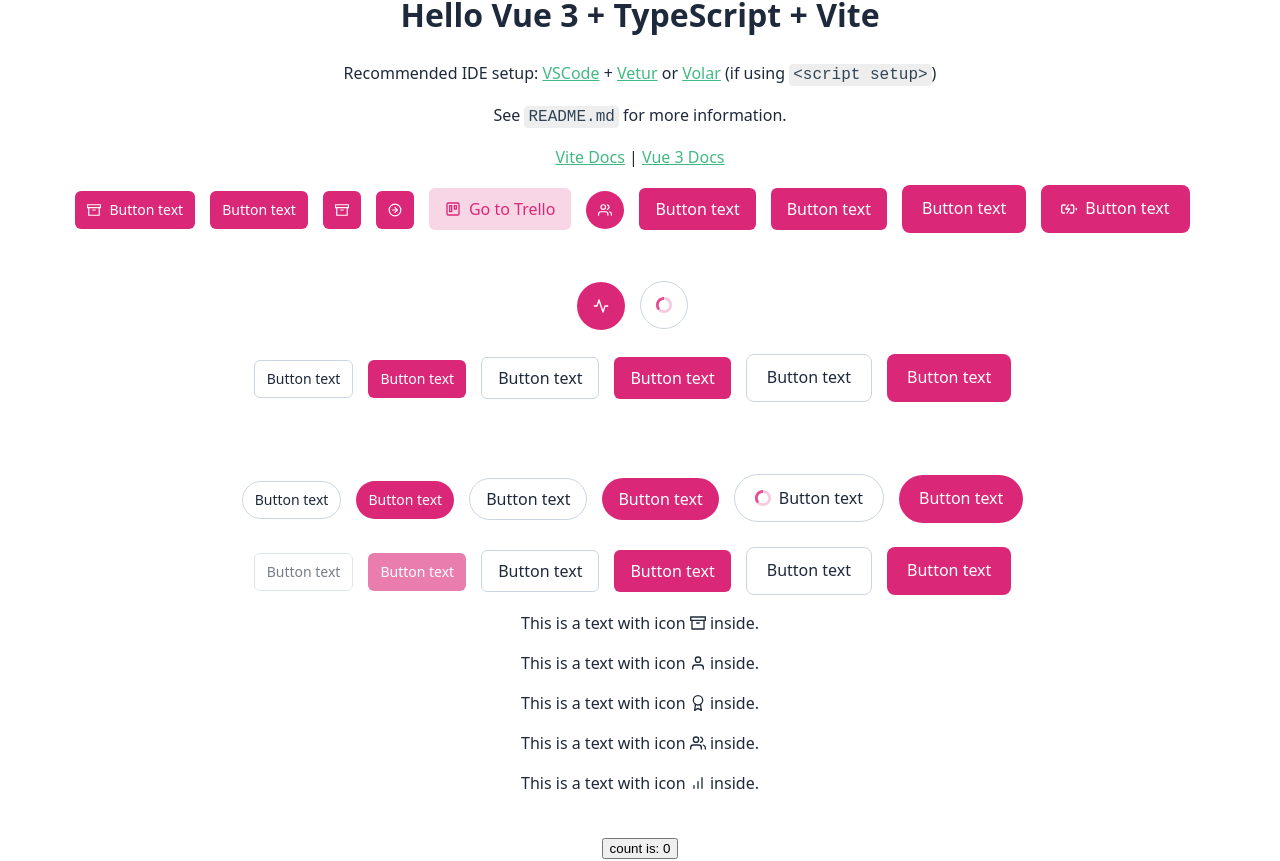
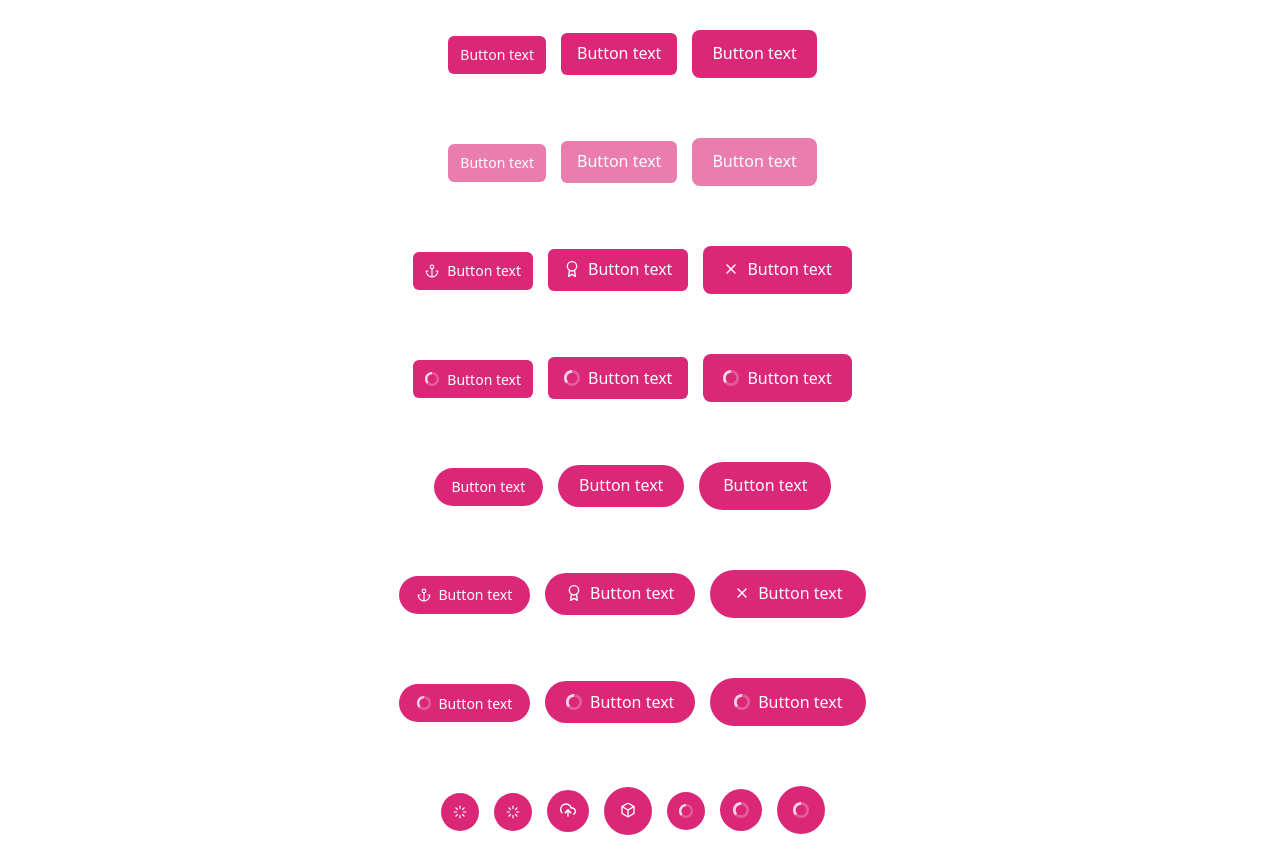
Before and after one commit to fuxzia/magenta, a Vue app: page / in a window 1280 px wide. Shown: the part 296-1157 px from the top of the page. Built offline with nearby package versions, Linux system fonts and the light colour scheme.

Commit message:
feat: button v1

```diff
--- a/src/assets/scss/variables.colors.scss
+++ b/src/assets/scss/variables.colors.scss
@@ -232,3 +232,5 @@ $gray-900: #18181B;
 
 // Theme colors
 $primary-color: $pink-600;
+$danger-color: $red-600;
+$success-color: $green-600;
--- a/src/components/HelloWorld.vue
+++ b/src/components/HelloWorld.vue
@@ -1,105 +1,71 @@
 <template>
-  <h1>{{ msg }}</h1>
+  <section class="buttons-view">
 
-  <p>
-    Recommended IDE setup:
-    <a href="https://code.visualstudio.com/" target="_blank">VSCode</a>
-    +
-    <a
-      href="https://marketplace.visualstudio.com/items?itemName=octref.vetur"
-      target="_blank"
-    >Vetur</a>
-    or
-    <a href="https://github.com/johnsoncodehk/volar" target="_blank">Volar</a>
-    (if using
-    <code>&lt;script setup&gt;</code>)
-  </p>
+    <section v-for="(button, key) in buttons" :key="key">
+      <div class="buttons">
+        <Button size="sm" :outline="button.outline" :danger="button.danger" :secondary="button.secondary">Button text</Button>
+        <Button size="md" :outline="button.outline" :danger="button.danger" :secondary="button.secondary">Button text</Button>
+        <Button size="lg" :outline="button.outline" :danger="button.danger" :secondary="button.secondary">Button text</Button>
+      </div>
 
-  <p>See <code>README.md</code> for more information.</p>
+      <div class="buttons">
+        <Button size="sm" disabled :outline="button.outline" :danger="button.danger" :secondary="button.secondary">Button text</Button>
+        <Button size="md" disabled :outline="button.outline" :danger="button.danger" :secondary="button.secondary">Button text</Button>
+        <Button size="lg" disabled :outline="button.outline" :danger="button.danger" :secondary="button.secondary">Button text</Button>
+      </div>
 
-  <p>
-    <a href="https://vitejs.dev/guide/features.html" target="_blank">Vite Docs</a> |
-    <a href="https://v3.vuejs.org/" target="_blank">Vue 3 Docs</a>
-  </p>
+      <div class="buttons">
+        <Button size="sm" :outline="button.outline" :danger="button.danger" :secondary="button.secondary" icon="anchor">Button text</Button>
+        <Button size="md" :outline="button.outline" :danger="button.danger" :secondary="button.secondary" icon="award">Button text</Button>
+        <Button size="lg" :outline="button.outline" :danger="button.danger" :secondary="button.secondary" icon="x">Button text</Button>
+      </div>
 
-  <div style="display:block; align-items: center">
-    <MButton size="sm" icon="archive" style="margin-right: 15px;">Button text</MButton>
-    <MButton size="sm" type="secondary" style="margin-right: 15px;">Button text</MButton>
-    <MButton size="sm" icon="archive" style="margin-right: 15px;"/>
-    <MButton size="sm" icon="arrow-right-circle" style="margin-right: 15px;"/>
-    <MButton size="md" icon="trello" secondary style="margin-right: 15px;">Go to Trello</MButton>
-    <MButton size="sm" icon="users" rounded style="margin-right: 15px;"/>
-    <MButton style="margin-right: 15px;">Button text</MButton>
-    <MButton type="secondary" style="margin-right: 15px;">Button text</MButton>
-    <MButton size="lg" style="margin-right: 15px;">Button text</MButton>
-    <MButton size="lg" icon="battery-charging" type="secondary" style="margin-right: 15px;">Button text</MButton>
-  </div>
+      <div class="buttons">
+        <Button size="sm" :outline="button.outline" :danger="button.danger" :secondary="button.secondary" loading>Button text</Button>
+        <Button size="md" :outline="button.outline" :danger="button.danger" :secondary="button.secondary" loading>Button text</Button>
+        <Button size="lg" :outline="button.outline" :danger="button.danger" :secondary="button.secondary" loading>Button text</Button>
+      </div>
 
-  <br/>
-  <br/>
+      <div class="buttons">
+        <Button size="sm" :outline="button.outline" :danger="button.danger" :secondary="button.secondary" rounded>Button text</Button>
+        <Button size="md" :outline="button.outline" :danger="button.danger" :secondary="button.secondary" rounded>Button text</Button>
+        <Button size="lg" :outline="button.outline" :danger="button.danger" :secondary="button.secondary" rounded>Button text</Button>
+      </div>
 
-  <MButton size="lg" type="secondary" circle style="margin-right: 15px;" icon="activity" />
+      <div class="buttons">
+        <Button size="sm" :outline="button.outline" :danger="button.danger" :secondary="button.secondary" icon="anchor" rounded>Button text</Button>
+        <Button size="md" :outline="button.outline" :danger="button.danger" :secondary="button.secondary" icon="award" rounded>Button text</Button>
+        <Button size="lg" :outline="button.outline" :danger="button.danger" :secondary="button.secondary" icon="x" rounded>Button text</Button>
+      </div>
 
-  <MButton size="lg" type="secondary" :outline="true" circle style="margin-right: 15px;" icon="bluetooth" loading/>
+      <div class="buttons">
+        <Button size="sm" :outline="button.outline" :danger="button.danger" :secondary="button.secondary" loading rounded>Button text</Button>
+        <Button size="md" :outline="button.outline" :danger="button.danger" :secondary="button.secondary" loading rounded>Button text</Button>
+        <Button size="lg" :outline="button.outline" :danger="button.danger" :secondary="button.secondary" loading rounded>Button text</Button>
+      </div>
 
-  <br/>
-  <br/>
+      <div class="buttons">
+        <Button size="sm" :outline="button.outline" :danger="button.danger" :secondary="button.secondary" circle icon="loader"/>
+        <Button size="sm" :outline="button.outline" :danger="button.danger" :secondary="button.secondary" circle icon="loader"/>
+        <Button size="md" :outline="button.outline" :danger="button.danger" :secondary="button.secondary" circle icon="upload-cloud"/>
+        <Button size="lg" :outline="button.outline" :danger="button.danger" :secondary="button.secondary" circle icon="box"/>
+        <Button size="sm" :outline="button.outline" :danger="button.danger" :secondary="button.secondary" circle loading/>
+        <Button size="md" :outline="button.outline" :danger="button.danger" :secondary="button.secondary" circle loading/>
+        <Button size="lg" :outline="button.outline" :danger="button.danger" :secondary="button.secondary" circle loading/>
+      </div>
+    </section>
 
-  <MButton size="sm" :outline="true" style="margin-right: 15px;">Button text</MButton>
-  <MButton size="sm" style="margin-right: 15px;">Button text</MButton>
-  <MButton :outline="true" style="margin-right: 15px;">Button text</MButton>
-  <MButton size="md" style="margin-right: 15px;">Button text</MButton>
-  <MButton size="lg" :outline="true" style="margin-right: 15px;">Button text</MButton>
-  <MButton size="lg" style="margin-right: 15px;">Button text</MButton>
-
-  <br/>
-  <br/>
-
-  <br/>
-  <br/>
-
-  <MButton size="sm" :outline="true" style="margin-right: 15px;" rounded>Button text</MButton>
-  <MButton size="sm" style="margin-right: 15px;" rounded>Button text</MButton>
-  <MButton :outline="true" style="margin-right: 15px;" rounded>Button text</MButton>
-  <MButton size="md" style="margin-right: 15px;" rounded>Button text</MButton>
-  <MButton size="lg" :outline="true" style="margin-right: 15px;" rounded loading>Button text</MButton>
-  <MButton size="lg" style="margin-right: 15px;" rounded>Button text</MButton>
-
-  <br/>
-  <br/>
-
-  <MButton size="sm" :outline="true" style="margin-right: 15px;" disabled>Button text</MButton>
-  <MButton size="sm" disabled style="margin-right: 15px;">Button text</MButton>
-  <MButton :outline="true" style="margin-right: 15px;">Button text</MButton>
-  <MButton size="md" style="margin-right: 15px;">Button text</MButton>
-  <MButton size="lg" :outline="true" style="margin-right: 15px;">Button text</MButton>
-  <MButton size="lg" style="margin-right: 15px;">Button text</MButton>
-
-  <br />
-
-  <p>This is a text with icon <Feather icon="archive" /> inside.</p>
-  <div>This is a text with icon <Feather icon="user" /> inside.</div>
-  <p>This is a text with icon <Feather icon="award" /> inside.</p>
-  <p>This is a text with icon <Feather icon="users" /> inside.</p>
-  <p>This is a text with icon <Feather icon="bar-chart" /> inside.</p>
-
-  <br />
-
-  <button @click="count++">count is: {{ count }}</button>
-  <p>
-    Edit
-    <code>components/HelloWorld.vue</code> to test hot module replacement.
-  </p>
+  </section>
 </template>
 
 <script lang="ts">
 import { ref, defineComponent } from 'vue'
-import MButton from './buttons/Button.vue'
+import Button from './buttons/Button.vue'
 import Feather from './icons/Feather.vue'
 
 export default defineComponent({
   components: {
-    MButton,
+    Button,
     Feather,
   },
   name: 'HelloWorld',
@@ -111,25 +77,41 @@ export default defineComponent({
   },
   setup: () => {
     const count = ref(0)
-    return { count }
+    const buttons = [
+      {
+        outline: false,
+        secondary: false,
+        danger: false,
+      },
+      {
+        outline: false,
+        secondary: true,
+        danger: false,
+      },
+      {
+        outline: true,
+        secondary: false,
+        danger: false,
+      },
+      {
+        outline: false,
+        secondary: false,
+        danger: true,
+      },
+    ]
+    return { count, buttons }
   }
 })
 </script>
 
-<style scoped>
-a {
-  color: #42b983;
-}
+<style lang="scss" scoped>
+.buttons-view {
+  .buttons {
+    margin: 60px 0;
 
-label {
-  margin: 0 0.5em;
-  font-weight: bold;
-}
-
-code {
-  background-color: #eee;
-  padding: 2px 4px;
-  border-radius: 4px;
-  color: #304455;
+    button {
+      margin-right: 15px;
+    }
+  }
 }
 </style>
--- a/src/components/buttons/Button.vue
+++ b/src/components/buttons/Button.vue
@@ -57,21 +57,26 @@ export default defineComponent({
       type: Boolean,
       default: false,
     },
+    danger: {
+      type: Boolean,
+      default: false,
+    },
   },
   setup: (props) => {
-    const { label, rounded, circle, outline, loading, size, secondary } = props
+    const { label, rounded, circle, outline, loading, size, secondary, danger } = props
     const computedClasses = computed(() => {
       return [
         'mag-button',
         {
-          'mag-button-primary': !secondary,
+          'mag-button-primary': !secondary && !danger,
           'mag-button-secondary': secondary,
+          'mag-button-danger': danger,
           'mag-button-circle': circle,
           'mag-button-rounded': rounded,
           'mag-button-square': !circle && !rounded,
           'mag-button-sm': size === Sizes.Small,
           'mag-button-md': ([Sizes.Medium, Sizes.Default] as string[]).includes(size),
-          'mag-button-xl': size === Sizes.Large,
+          'mag-button-lg': size === Sizes.Large,
           'mag-button-loading': loading,
           'mag-button-outline': outline,
         }
@@ -121,7 +126,6 @@ export default defineComponent({
   &:disabled {
     opacity: .6;
     cursor: no-drop;
-    pointer-events: none;
   }
 
   &.mag-button-secondary {
@@ -130,6 +134,22 @@ export default defineComponent({
 
     &:hover {
       background: lighten($button-bg-primary, 42%);
+    }
+  }
+
+  &.mag-button-danger {
+    background: $danger-color;
+
+    &:hover {
+      background: lighten($danger-color, 5%);
+    }
+
+    &:focus {
+      box-shadow: 0 0 0 calc(4px) lighten($danger-color, 40%);
+    }
+
+    &:active {
+      box-shadow: 0 0 0 calc(4px) lighten($danger-color, 40%);
     }
   }
 
@@ -155,6 +175,10 @@ export default defineComponent({
     &.mag-button-circle {
       width: $button-sm-height;
     }
+
+    &.mag-button-rounded {
+      padding: $button-sm-padding-vertical $button-sm-padding-horizontal * 1.5;
+    }
   }
 
   &.mag-button-md {
@@ -168,21 +192,34 @@ export default defineComponent({
     &.mag-button-circle {
       width: $button-md-height;
     }
+
+    &.mag-button-rounded {
+      padding: $button-md-padding-vertical $button-md-padding-horizontal * 1.3;
+    }
+
+    > span, > .mag-icon {
+      top: -1px;
+      position: relative;
+    }
   }
 
-  &.mag-button-xl {
-    height: $button-xl-height;
-    padding: $button-xl-padding-vertical $button-xl-padding-horizontal;
+  &.mag-button-lg {
+    height: $button-lg-height;
+    padding: $button-lg-padding-vertical $button-lg-padding-horizontal;
 
     &.mag-button-square {
-      border-radius: $button-xl-radius;
+      border-radius: $button-lg-radius;
     }
 
     &.mag-button-circle {
-      width: $button-xl-height;
+      width: $button-lg-height;
     }
 
-    > span {
+    &.mag-button-rounded {
+      padding: $button-lg-padding-vertical $button-lg-padding-horizontal * 1.2;
+    }
+
+    > span, > .mag-icon {
       top: -1px;
       position: relative;
     }
```
Also changed, not shown: src/assets/scss/variables.scss (+11 -11 lines), src/assets/scss/variables.spacings.scss (+7 -7 lines).
